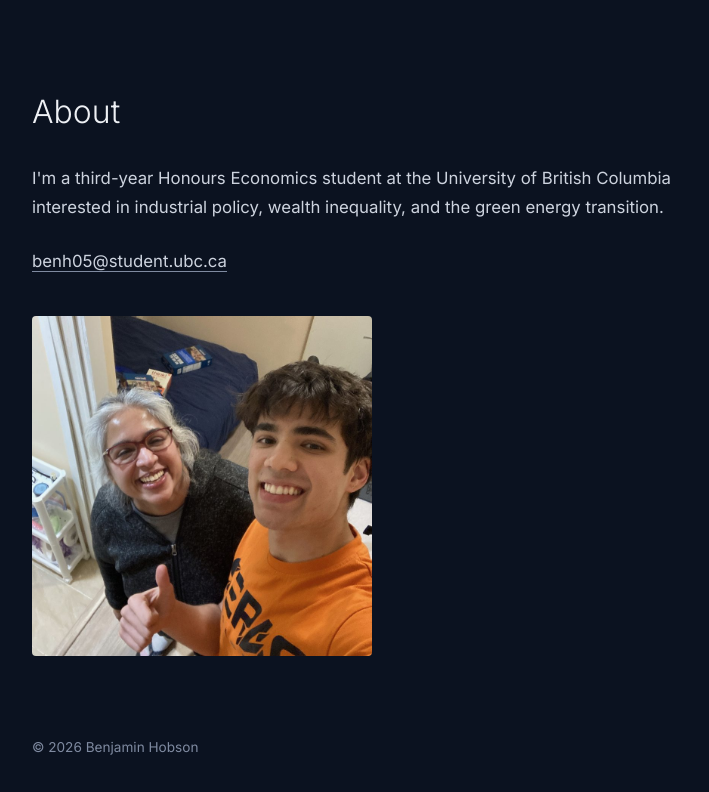
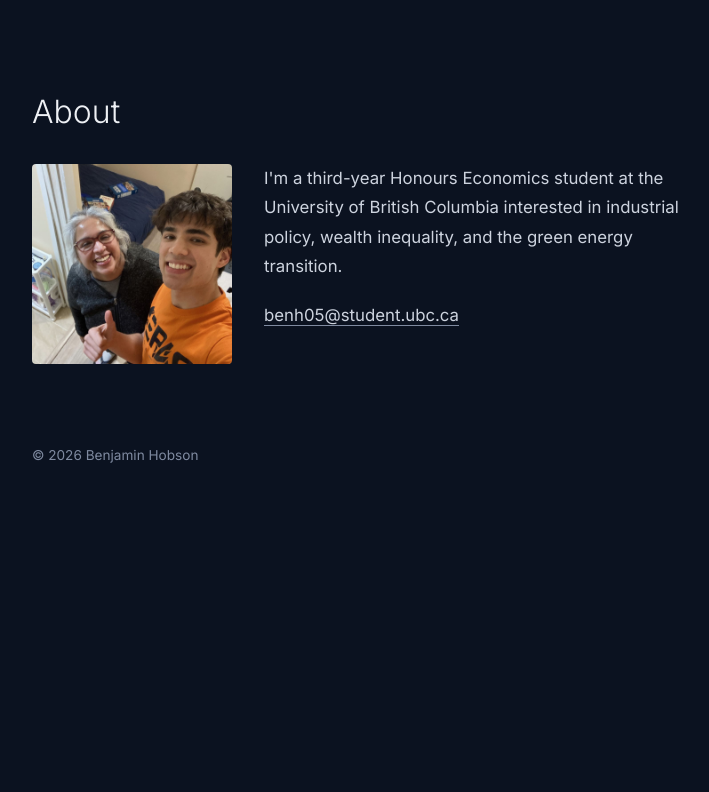
Before and after one commit to benjaminhobson/benjaminhobson.github.io, a plain HTML site: page index.html in a window 1280 px wide. Shown: the part 1471-2263 px from the top of the page, without its empty margins (272-981 px from the left). After the commit the page ends 2003 px from the top, so only its background shows below. Drawn offline with Linux system fonts and the light colour scheme.

Commit message:
About section: small square photo beside bio, Margin-style layout
Co-Authored-By: Claude Opus 5.5 <noreply@anthropic.com>
Claude-Session: https://claude.ai/code/session_016vHUDrUafLJtKf8fD53D9Y

```diff
--- a/index.html
+++ b/index.html
@@ -33,9 +33,13 @@
 <div class="entry"><div class="title"><a href="article2.html">The Trillion Dollar Question: What Secondary Markets Are Saying About the 2026 IPO Wave</a></div><div class="meta">February 24, 2026</div><p class="desc">What secondary market prices suggest about the gap between private valuations and IPO targets.</p></div><div class="entry"><div class="title"><a href="article1.html">Import the Labor, Export the Blame: Inequality's Oldest Trick</a></div><div class="meta">February 2, 2026</div><p class="desc">Why blaming unauthorized immigration for housing costs does not hold up, and who the blame serves.</p></div><div class="entry"><div class="title"><a href="article3.html">Reparations As a Pathway to Growth: Sunk Cost or Investment?</a></div><div class="meta">February 19, 2025</div><p class="desc">What New Zealand's investment-driven approach to Māori reparations could teach Vancouver.</p></div>
 
 <h2>About</h2>
+<div class="about-card">
+<img class="portrait" src="profile.jpg" alt="Benjamin Hobson" width="200" height="200" loading="lazy">
+<div>
 <p>I'm a third-year Honours Economics student at the University of British Columbia interested in industrial policy, wealth inequality, and the green energy transition.</p>
 <div class="contact"><a href="mailto:benh05@student.ubc.ca">benh05@student.ubc.ca</a></div>
-<img class="portrait" src="profile.jpg" alt="Benjamin Hobson" width="900" height="900" loading="lazy">
+</div>
+</div>
 </div></main>
 <footer><div class="wrap">&copy; 2026 Benjamin Hobson</div></footer>
 </body>
--- a/style.css
+++ b/style.css
@@ -25,7 +25,9 @@ a:focus-visible{outline:2px solid var(--accent);outline-offset:3px;border-radius
 ul.plain{list-style:none}
 ul.plain li{margin-bottom:.9rem}
 .contact{display:flex;flex-wrap:wrap;gap:1.5rem;margin-top:1.5rem}
-.portrait{display:block;width:100%;max-width:340px;height:auto;margin-top:2.5rem;border-radius:4px}
+.about-card{display:grid;grid-template-columns:200px 1fr;gap:2rem;align-items:start}
+.about-card .contact{margin-top:.5rem}
+.portrait{display:block;width:200px;height:200px;object-fit:cover;border-radius:4px}
 footer{padding:1rem 0 4rem;color:var(--muted);font-size:.85rem}
 /* Article pages */
 .post h1{font-size:2.5rem;margin-bottom:1.25rem}
@@ -36,4 +38,4 @@ footer{padding:1rem 0 4rem;color:var(--muted);font-size:.85rem}
 .post img{display:block;width:100%;max-height:420px;object-fit:cover;margin:2rem 0 .5rem}
 .post .caption{color:var(--muted);font-size:.85rem;margin-bottom:2rem}
 .post .disclaimer{color:var(--muted);font-size:.9rem;border-top:1px solid var(--line);padding-top:1.25rem;margin-top:2rem}
-@media(max-width:560px){h1{font-size:2.2rem}.post h1{font-size:2rem}.lead{font-size:1.15rem}h2{font-size:1.6rem;margin-top:4.5rem}main{padding-top:3.5rem}header .wrap{padding-top:2rem}}
+@media(max-width:560px){.about-card{grid-template-columns:1fr;gap:1.5rem}h1{font-size:2.2rem}.post h1{font-size:2rem}.lead{font-size:1.15rem}h2{font-size:1.6rem;margin-top:4.5rem}main{padding-top:3.5rem}header .wrap{padding-top:2rem}}
```
